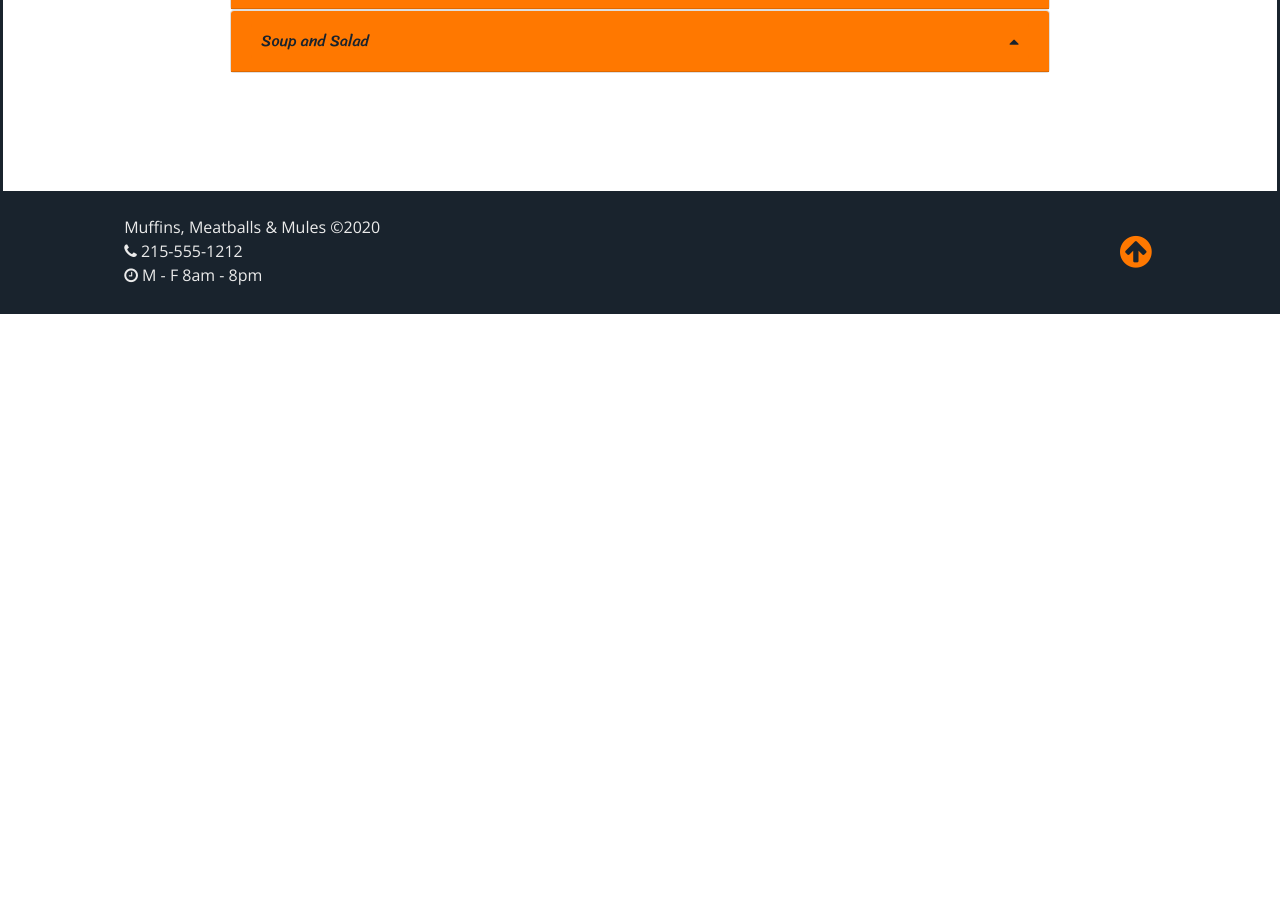
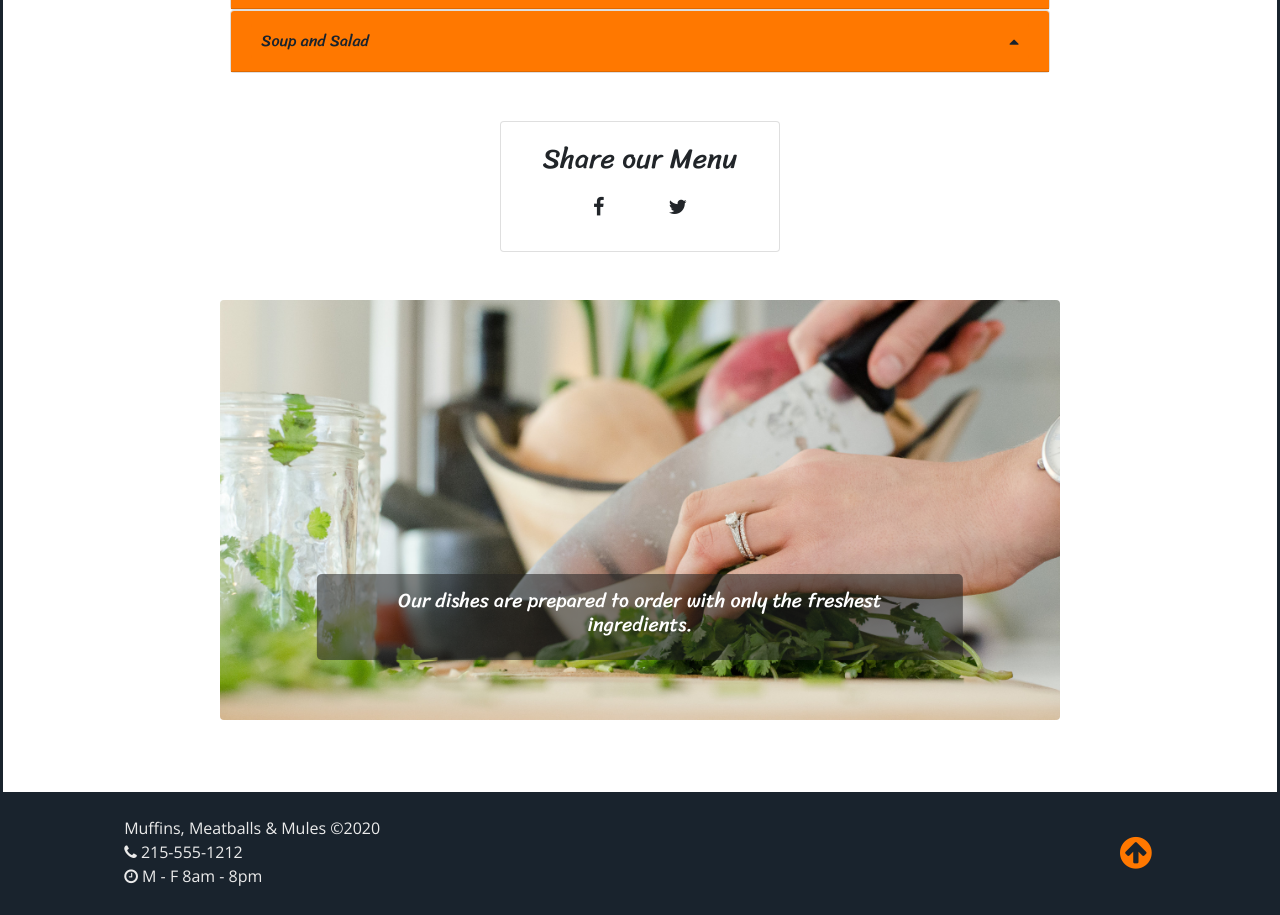
Before and after one commit to jgilday01/react-project, a React (Create React App) app: page /menu in a window 1280 px wide. Shown: the part 820-1735 px from the top of the page. Before the commit the page ends 1134 px from the top, so only its background shows below. Built offline with nearby package versions, Linux system fonts and the light colour scheme.

Commit message:
Social Added

```diff
--- a/package.json
+++ b/package.json
@@ -7,6 +7,7 @@
     "@testing-library/react": "^9.5.0",
     "@testing-library/user-event": "^7.2.1",
     "bootstrap": "^4.5.2",
+    "bootstrap-social": "^5.1.1",
     "font-awesome": "^4.7.0",
     "react": "^16.13.1",
     "react-dom": "^16.13.1",
--- a/src/components/EventsComponent.js
+++ b/src/components/EventsComponent.js
@@ -1,13 +1,30 @@
 import React from 'react';
-import SpecialEventsSlider from "./CarouselComponent";
+//import SpecialEventsSlider from "./CarouselComponent";
 import CardDetail from "./CardDetailComponent";
 
-function SpecialEvents() {
+import { withRouter } from 'react-router-dom';
+import { connect } from 'react-redux';
+import { UncontrolledCarousel } from "reactstrap";
+
+const mapStateToProps = state => {
+    return {
+        items: state.items
+    };
+};
+
+/*
+const SpecialEventsSlider = (props) => (
+    <UncontrolledCarousel items={props.items} />
+);
+*/
+
+function SpecialEvents(props) {
+
     return (
         <div className="row my-4">
             <div className="col-12 offset-sm-1 col-sm-10 col-lg-5">
                 <div className="my-3">
-                    <SpecialEventsSlider />
+                    <UncontrolledCarousel items={props.items} />
                 </div>
             </div>
             <div className="col-12 offset-sm-1 col-sm-10 offset-lg-0 col-lg-5">
@@ -19,4 +36,5 @@ function SpecialEvents() {
     );
 }
 
-export default SpecialEvents;
+//export default SpecialEvents;
+export default withRouter(connect(mapStateToProps)(SpecialEvents));
--- a/src/components/FoodListComponent.js
+++ b/src/components/FoodListComponent.js
@@ -46,7 +46,7 @@ class FoodList extends Component {
 
 
         return (
-            <div className="container-fluid main-page">
+            <div className="container-fluid">
                 <div className="row mb-5">
                     <div className="col-12 offset-sm-1 col-sm-10 offset-xl-2 col-xl-8">
                         <div>{listItems}</div>
--- a/src/components/MenuComponent.js
+++ b/src/components/MenuComponent.js
@@ -1,5 +1,6 @@
 import React, { Component } from 'react';
 import FoodList from './FoodListComponent'
+import SocialSharing from './SocialComponent';
 
 class Menu extends Component {
     render() {
@@ -19,6 +20,23 @@ class Menu extends Component {
                 </div>
 
                 <FoodList />
+
+                <SocialSharing />
+
+                <div className="row d-none d-sm-block">
+                    <div className="col-12 offset-sm-1 col-sm-10 offset-xl-2 col-xl-8">
+                        <div className="my-5">
+                            <figure className="figure">
+                                <img src={"assets/images/fresh.jpg"} className="figure-img img-fluid rounded"
+                                    alt={"chop fresh veggie by alyson-mcphee"} />
+                                <div className="overlay-text">
+                                    <h5>Our dishes are prepared to order with only the freshest ingredients.</h5>
+                                </div>
+                            </figure>
+                        </div>
+                    </div>
+                </div>
+
             </React.Fragment>
         );
     }
--- /dev/null
+++ b/src/components/SocialComponent.js
@@ -0,0 +1,30 @@
+import React from 'react';
+
+function SocialSharing() {
+    return (
+        <div className="row my-4">
+            <div className="col-12 offset-sm-1 col-sm-10">
+                <div className="card mx-auto" style={{ width: 280 }}>
+                    <div className="card-body bg-lightr">
+                        <div className="social-share text-center">
+                            <h3>Share our Menu</h3>
+                            <a href="https://www.facebook.com/sharer/sharer.php?u=http://w3eatery.com/menu.html"
+                                className="btn btn-lg btn-social-icon btn-facebook"
+                                target="_blank" rel="noopener noreferrer">
+                                <i className="fa fa-facebook" />
+                            </a>
+
+                            <a href="https://twitter.com/intent/tweet?url=http://w3eatery.com/menu.html"
+                                className="btn btn-lg btn-social-icon btn-twitter"
+                                target="_blank" rel="noopener noreferrer">
+                                <i className="fa fa-twitter" />
+                            </a>
+                        </div>
+                    </div>
+                </div>
+            </div>
+        </div>
+    );
+}
+
+export default SocialSharing;
--- a/src/shared/items.js
+++ b/src/shared/items.js
@@ -2,25 +2,25 @@ export const ITEMS = [
     {
         src: 'assets/images/muffin.jpg',
         altText: 'Muffin photo by david-todd-mccarty',
-        captionHead: 'Tasty Tuesday',
+        header: 'Tasty Tuesday',
         caption: 'Reduced Muffin Prices'
     },
     {
         src: 'assets/images/acoustic.jpg',
         altText: 'Acoustic guitar by rachmaddian-shotz',
-        captionHead: 'Wednesday Nights',
+        header: 'Wednesday Nights',
         caption: 'LIVE Acoustic Music'
     },
     {
         src: 'assets/images/mule-top.jpg',
         altText: 'Mule top by alex-plesovskich',
-        captionHead: 'Thirsty Thursday',
+        header: 'Thirsty Thursday',
         caption: 'Reduced Mule Prices'
     },
     {
         src: 'assets/images/dice.jpg',
         altText: 'Dice by brett-jordan',
-        captionHead: 'Funtime Friday',
+        header: 'Funtime Friday',
         caption: '*** Game Night ***'
     }
 ];
```
Also changed, not shown: src/shared/banners.js (+6 -3 lines), 1 other file (tests, documents, lock files or other folders).
